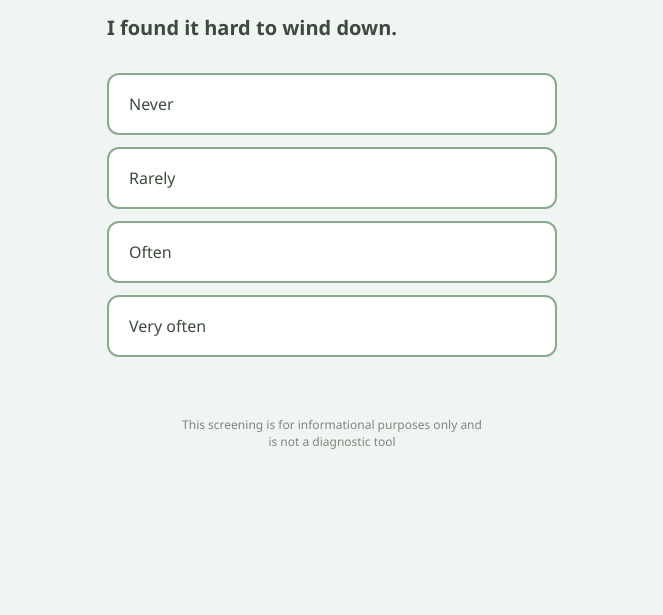
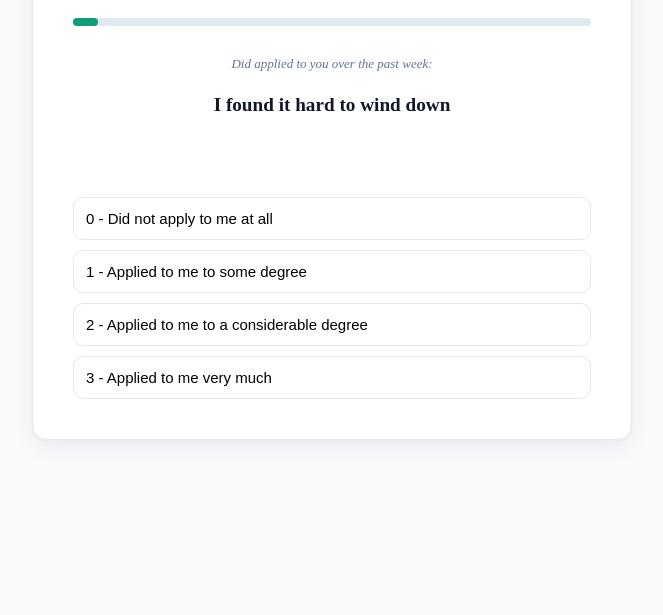
Before and after one commit to athirahayunni2007-ux/projectPitching2, a plain HTML site: page screening.html in a window 1280 px wide. Shown: the part 235-850 px from the top of the page, without its empty margins (308-971 px from the left). After the commit the page ends 800 px from the top, so only its background shows below. Drawn offline with Linux system fonts and the light colour scheme.

Commit message:
dasboard, screening, status

```diff
--- a/screening.html
+++ b/screening.html
@@ -3,93 +3,155 @@
 <head>
     <meta charset="UTF-8">
     <meta name="viewport" content="width=device-width, initial-scale=1.0">
-    <title>Screening of Mental Health</title>
-    <link rel="stylesheet" href="style.css">
+    <title>DASS-21 Screening · CampusMind</title>
+    <link rel="stylesheet" href="theme.css">
+    <style>
+        body {
+            background-color: #f8fafc;
+            display: flex;
+            justify-content: center;
+            align-items: center;
+            min-height: 100vh;
+            margin: 0;
+            font-family: inherit;
+        }
+        .screening-card {
+            background: #fff;
+            border: 1px solid var(--cm-border);
+            border-radius: 14px;
+            padding: 40px;
+            box-shadow: var(--cm-shadow);
+            max-width: 600px;
+            width: 90%;
+            text-align: center;
+        }
+        .header h1 { font-size: 24px; margin-bottom: 5px; color: var(--cm-text); }
+        .question-count { color: var(--cm-muted); font-size: 14px; }
+        .progress-container {
+            background: #e2e8f0;
+            height: 8px;
+            border-radius: 4px;
+            margin: 20px 0 30px;
+        }
+        .progress-fill {
+            background: var(--cm-green);
+            height: 100%;
+            border-radius: 4px;
+            transition: width 0.3s;
+        }
+        .question-text {
+            font-size: 1.2rem;
+            font-weight: 600;
+            margin-bottom: 25px;
+            color: var(--cm-text);
+            min-height: 80px;
+            line-height: 1.4;
+        }
+        .options-list { display: grid; gap: 10px; }
+        .option-btn {
+            padding: 12px;
+            border: 1px solid var(--cm-border);
+            border-radius: 10px;
+            background: #fff;
+            cursor: pointer;
+            font-weight: 500;
+            font-size: 15px;
+            transition: all 0.2s;
+            text-align: left;
+        }
+        .option-btn:hover {
+            border-color: var(--cm-green);
+            background: #f0fdf4;
+        }
+        .instruction { font-size: 13px; color: var(--cm-muted); margin-bottom: 20px; font-style: italic; }
+    </style>
 </head>
 <body>
+
     <div class="screening-card">
         <div class="header">
-            <div class="title-group">
-                <h1>Mental Health Screening</h1>
-                <span class="question-count" id="question-number">Question 1 of 5</span>
-            </div>
+            <h1>DASS-21 Assessment</h1>
+            <span class="question-count" id="question-number">Question 1 of 21</span>
             <div class="progress-container">
-                <div class="progress-fill" id="progress-bar" style="width: 20%;"></div>
+                <div class="progress-fill" id="progress-bar" style="width: 4.7%;"></div>
             </div>
         </div>
 
-        <main class="content">
-            <p class="question-text" id="question-display">
-                I found it hard to wind down.
-            </p>
+        <p class="instruction">Did applied to you over the past week:</p>
+        <p class="question-text" id="question-display">Loading question...</p>
 
         <div class="options-list">
-                <button class="option-btn">Never</button>
-                <button class="option-btn">Rarely</button>
-                <button class="option-btn">Often</button>
-                <button class="option-btn">Very often</button>
+            <button class="option-btn" data-score="0">0 - Did not apply to me at all</button>
+            <button class="option-btn" data-score="1">1 - Applied to me to some degree</button>
+            <button class="option-btn" data-score="2">2 - Applied to me to a considerable degree</button>
+            <button class="option-btn" data-score="3">3 - Applied to me very much</button>
         </div>
-        </main>
-
-        <footer>
-            <p class="disclaimer">
-            This screening is for informational purposes only and is not a diagnostic tool
-            </p>
-        </footer>
     </div>
 
 <script>
-
     const questions = [
-            "I found it hard to wind down.",
-            "I was aware of dryness of my mouth.",
-            "I couldn't seem to experience any positive feeling.",
-            "I experienced breathing difficulty.",
-            "I found it difficult to work up the initiative to do things."
+        { t: "I found it hard to wind down", c: "s" },
+        { t: "I was aware of dryness of my mouth", c: "a" },
+        { t: "I couldn't seem to experience any positive feeling at all", c: "d" },
+        { t: "I experienced breathing difficulty", c: "a" },
+        { t: "I found it difficult to work up the initiative to do things", c: "d" },
+        { t: "I tended to over-react to situations", c: "s" },
+        { t: "I experienced trembling (e.g. in the hands)", c: "a" },
+        { t: "I felt that I was using a lot of nervous energy", c: "s" },
+        { t: "I was worried about situations in which I might panic and make a fool of myself", c: "a" },
+        { t: "I felt that I had nothing to look forward to", c: "d" },
+        { t: "I found myself getting agitated", c: "s" },
+        { t: "I found it difficult to relax", c: "s" },
+        { t: "I felt down-hearted and blue", c: "d" },
+        { t: "I was intolerant of anything that kept me from getting on with what I was doing", c: "s" },
+        { t: "I felt I was close to panic", c: "a" },
+        { t: "I was unable to become enthusiastic about anything", c: "d" },
+        { t: "I felt I wasn't worth much as a person", c: "d" },
+        { t: "I felt that I was rather touchy", c: "s" },
+        { t: "I was aware of the action of my heart in the absence of physical exertion", c: "a" },
+        { t: "I felt scared without any good reason", c: "a" },
+        { t: "I felt that life was meaningless", c: "d" }
     ];
 
     let currentIndex = 0;
-        let totalScore = 0;
-
-
-        const scoreMap = {
-            "Never": 0,
-            "Rarely": 1,
-            "Often": 2,
-            "Very often": 3
-        };
-
+    let scores = { d: 0, a: 0, s: 0 };
 
     const questionDisplay = document.getElementById('question-display');
     const questionNumber = document.getElementById('question-number');
     const progressBar = document.getElementById('progress-bar');
     const buttons = document.querySelectorAll('.option-btn');
 
+    function updateQuestion() {
+        const q = questions[currentIndex];
+        questionDisplay.innerText = q.t;
+        questionNumber.innerText = `Question ${currentIndex + 1} of 21`;
+        progressBar.style.width = ((currentIndex + 1) / questions.length * 100) + "%";
+    }
 
     buttons.forEach(button => {
-            button.addEventListener('click', (e) => {
+        button.addEventListener('click', () => {
+            const points = parseInt(button.getAttribute('data-score'));
+            const category = questions[currentIndex].c;
 
-                const selectedAnswer = e.target.innerText;
-                totalScore += scoreMap[selectedAnswer];
-
+            scores[category] += points;
             currentIndex++;
 
             if (currentIndex < questions.length) {
-
-                    questionDisplay.innerText = questions[currentIndex];
-
-
-                    questionNumber.innerText = `Question ${currentIndex + 1} of 5`;
-                    let progressPercent = ((currentIndex + 1) / questions.length) * 100;
-                    progressBar.style.width = progressPercent + "%";
+                updateQuestion();
             } else {
-
-                    localStorage.setItem('userScore', totalScore);
-                    alert("Thank you! Your score has been recorded.");
+                // Final score calculation: DASS-21 scores are multiplied by 2
+                const finalScores = {
+                    depression: scores.d * 2,
+                    anxiety: scores.a * 2,
+                    stress: scores.s * 2
+                };
+                localStorage.setItem('dass_results', JSON.stringify(finalScores));
                 window.location.href = "status.html";
             }
         });
     });
+
+    updateQuestion();
 </script>
 </body>
 </html>
```
Also changed, not shown: dashboard.html (added, +122 -0 lines), status.html (+22 -9 lines). Lines whose indentation alone changed are shown as unchanged.
